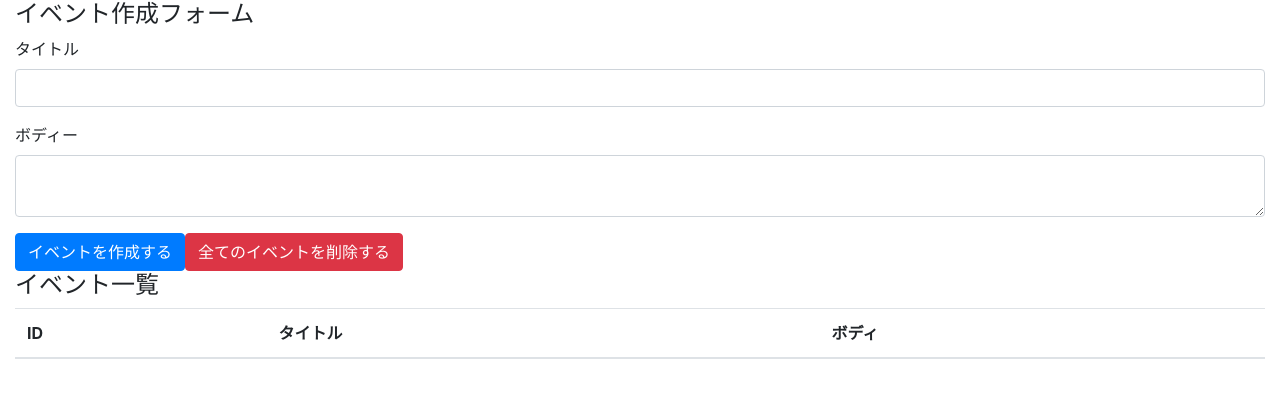
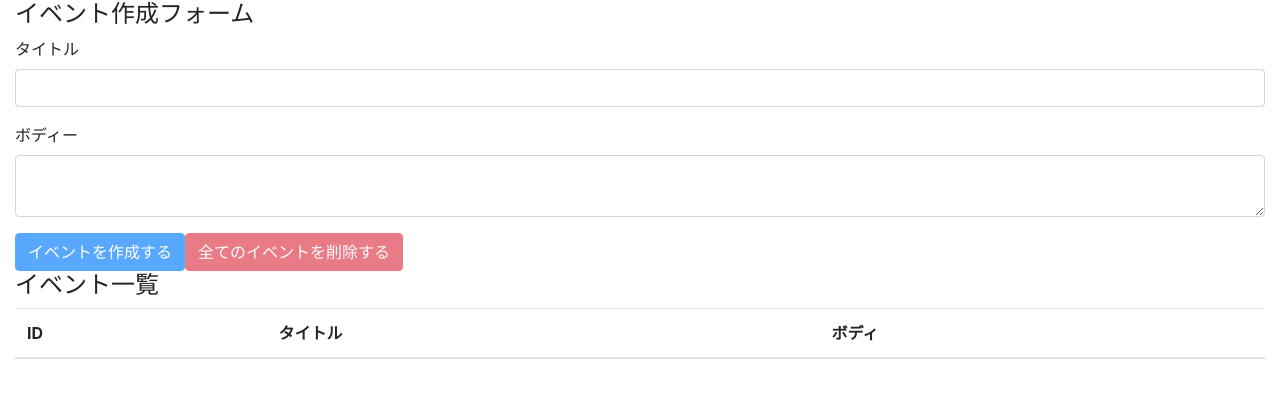
Before and after one commit to kenji-kk/react-hooks-101, a React (Create React App) app: page / in a window 1280 px wide. Shown: the top 398 px of the page. Built offline with nearby package versions, Linux system fonts and the light colour scheme.

Commit message:
implement all events deletion feature

```diff
--- a/src/components/App.js
+++ b/src/components/App.js
@@ -20,7 +20,15 @@
     setTitle('')
     setBody('')
   }
-  console.log({state})
+
+  const deleteAllEvents = e => {
+    e.preventDefault()
+    const result = window.confirm('全てのイベントを本当に削除しても良いですか？')
+    if (result) dispatch({type: 'DELETE_ALL_EVENTS'})
+  }
+
+  const unCreatable = title === '' || body === ''
+
   return (
     <div className="container-fluid">
       <h4>イベント作成フォーム</h4>
@@ -37,8 +45,8 @@
           setBody(e.target.value)}/>
         </div>
 
-          <button className="btn btn-primary" onClick={addEvent}>イベントを作成する</button>
-          <button className="btn btn-danger">全てのイベントを削除する</button>
+          <button className="btn btn-primary" onClick={addEvent} disabled={unCreatable}>イベントを作成する</button>
+          <button className="btn btn-danger" onClick={deleteAllEvents} disabled={state.length === 0}>全てのイベントを削除する</button>
       </form>
       <h4>イベント一覧</h4>
         <table className="table table-hover">
--- a/src/components/Event.js
+++ b/src/components/Event.js
@@ -3,7 +3,8 @@
 const Event = ({dispatch,event}) =>{
     const id = event.id
     const handleClickDeleteButton = () => {
-      dispatch({type:'DELETE_EVENT', id })
+      const result = window.confirm(`イベント(id =${id})を本当に削除しても良いですか`)
+      if (result) dispatch({type:'DELETE_EVENT', id })
     }
 
     return(<tr>
```
